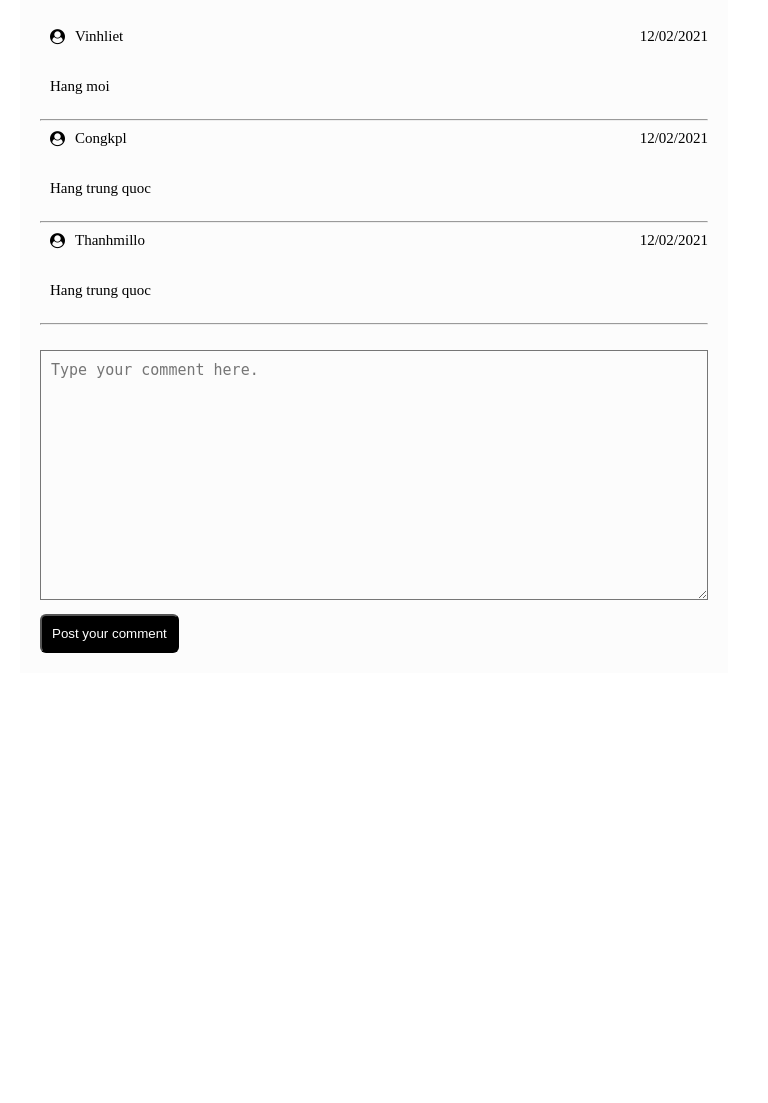
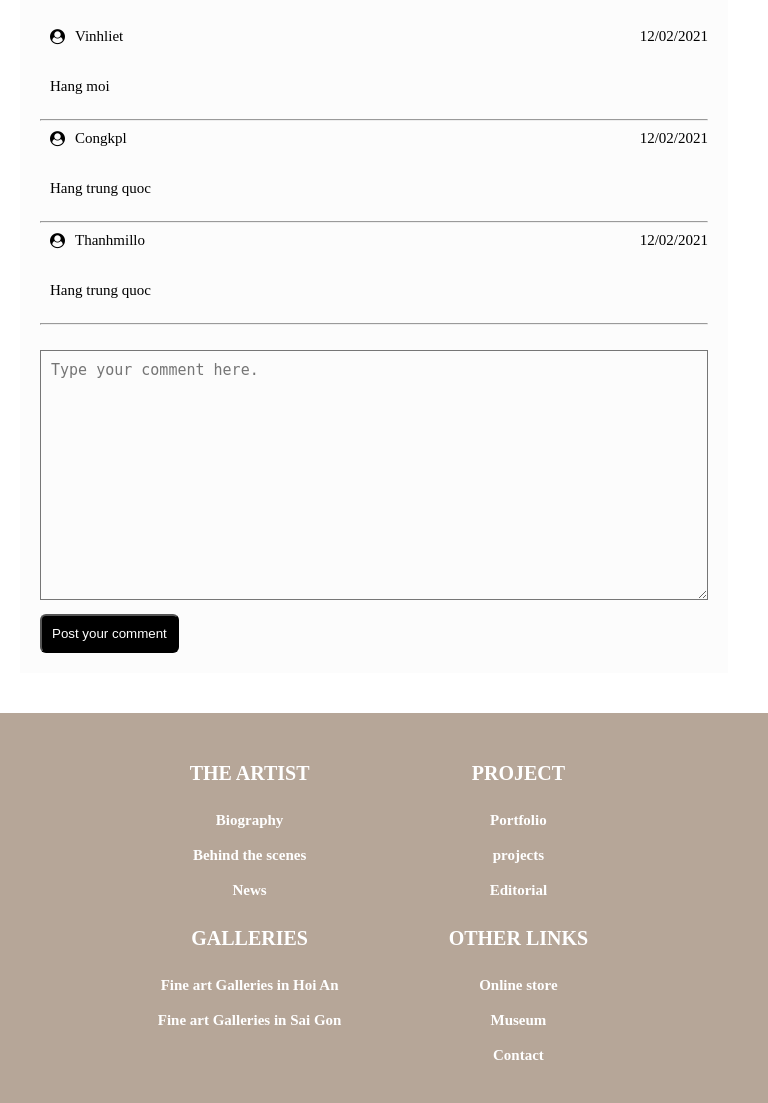
Before and after one commit to uyennguyen23/webDonate, a PHP site: page /Page/productdetail.html in a window 768 px wide. Shown: the part 1111-2214 px from the top of the page. Before the commit the page ends 1764 px from the top, so only its background shows below. Run offline with PHP 8.4, Linux system fonts and the light colour scheme.

Commit message:
update code footer

```diff
--- a/Users/Assets/css/productdetail.css
+++ b/Users/Assets/css/productdetail.css
@@ -1,4 +1,5 @@
 :root {
+	--c--backgroundcoloer--footer:#b6a698;
 	--c--bacgroundcolor--ofitem: rgb(252, 252, 252);
 	--c--bacgroundcolo--btn--:black;
 	--c--bacgroundcolor--content:rgb(249 248 199);
@@ -132,6 +133,37 @@
     background-color: var(--c--bacgroundcolor--content);
     padding: 20px;
 }
+/* footer======================================= */
+.--c--fluit--footer{
+	padding: 30px 0;
+	width: 100%;
+	background-color: var(--c--backgroundcoloer--footer);
+}
+.--c--footer-{
+	width: 70%;
+	margin-top: 20px;
+	margin: 0 auto;
+	display: grid;
+	grid-template-columns: 25% 30% 25% 20%;
+	text-align: left;
+}
+.--c--footer- h3{
+	text-transform:uppercase;
+	font-size: var(--c--fonsize--name--detail);
+	padding: 10px;
+	margin-bottom: 10px;
+	font-weight: bold;
+	color: white;
+
+}
+.--c--footer- p{
+	font-size: var(--c--fontsize--conten--reponsive);
+	padding: 10px;
+	font-weight: bold;
+	color: white;
+}
+/* mobille ========================================= */
+
 @media screen and (max-width: 768px){
 	.--c--container,.c--product--detail{
 		width: 100%;
@@ -165,10 +197,32 @@
 	.--c--btn {
 		padding: 10px;
 	}
+	.--c--footer-{
+		text-align: center;
+	grid-template-columns: 50% 50%;
+	}
+	.--c--footer- h3{
+		margin-top:30px;
+		font-size: var(--c--fontsize--name--reponsive);
+	}
+	.--c--footer- p{
+		font-size: var(--c--fontsize--conten--reponsive);
+	}
 
 }
 @media (min-width: 740px) and (max-width: 1023px) {
     .--c--container {
         width: 100%;
+
     }
+	.--c--comment{
+		width: 100%;
+	}
+	.--c--footer-{
+		text-align: center;
+	grid-template-columns: 50% 50%;
+	}
+	.--c--footer- h3{
+		margin-top: 10px;
+	}
 }
--- a/Users/Page/productdetail.html
+++ b/Users/Page/productdetail.html
@@ -53,7 +53,7 @@
             <div class="--c--mytabs">
                 <input type="radio" id="tabsilver" name="mytabs"
                     checked="checked">
-              <label for="tabsilver">Reviews</label>
+                <label for="tabsilver">Reviews</label>
                 <div class="--c--tab">
                     <div class="--c--comment--content">
                         <p class="--c--content--user">
@@ -62,7 +62,8 @@
                             <p class="--c--conten--date" name="date">12/02/2021</p>
                             <br>
                             <br>
-                            <p class="--c--content--detail" name="content-user">Hang moi</p>
+                            <p class="--c--content--detail" name="content-user">Hang
+                                moi</p>
                         </p>
 
                         <br>
@@ -109,7 +110,7 @@
                 </div>
 
                 <input type="radio" id="--c--tabfree" name="mytabs">
-                   <label for="--c--tabfree">All</label>
+                <label for="--c--tabfree">All</label>
                 <div class="--c--tab">
 
                     <div class="--c--comment--content">
@@ -170,6 +171,36 @@
                 </div>
 
             </div>
+
+        </div>
+        <div class="--c--fluit--footer">
+             <div class="--c--footer-">
+                <div class="--c--footer-one">
+                    <h3>the artist</h3>
+                    <p>Biography</p>
+                    <p>Behind the scenes</p>
+                    <p>News</p>
+                </div>
+                <div class="--c--footer-one">
+                    <h3>project</h3>
+                    <p>Portfolio</p>
+                    <p>projects</p>
+                    <p>Editorial</p>
+                </div>
+                <div class="--c--footer-one">
+                    <h3>galleries</h3>
+                    <p>Fine art Galleries in Hoi An</p>
+                    <p>Fine art Galleries in Sai Gon</p>
+
+                </div>
+                <div class="--c--footer-one">
+                    <h3>other links</h3>
+                    <p>Online store</p>
+                    <p>Museum</p>
+                    <p>Contact</p>
+                </div>
+
+            </div>
         </div>
 
 
```
